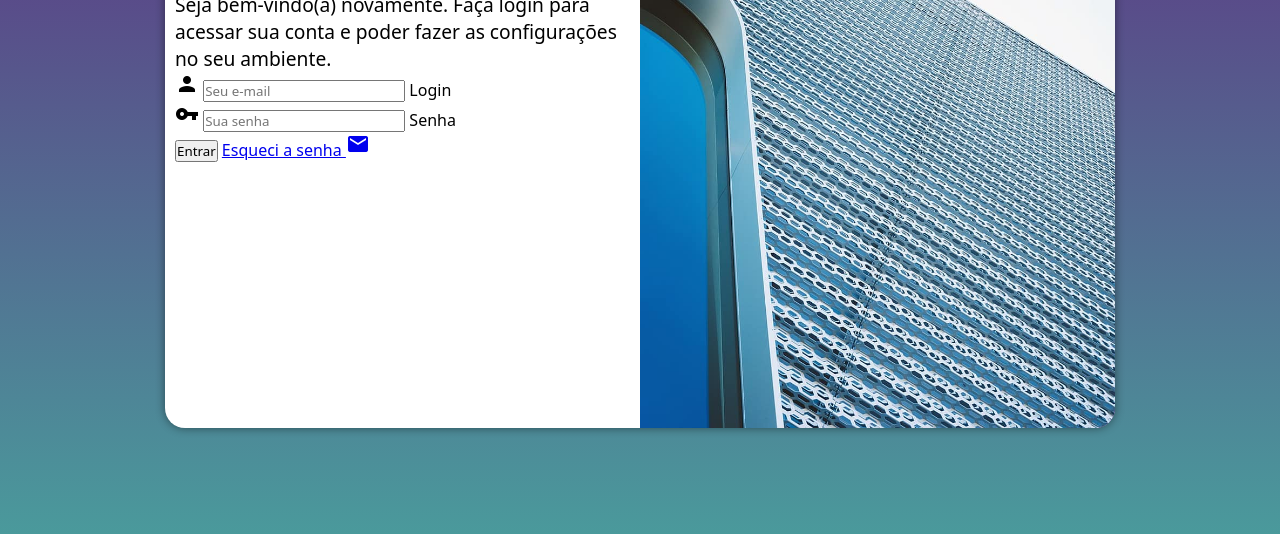
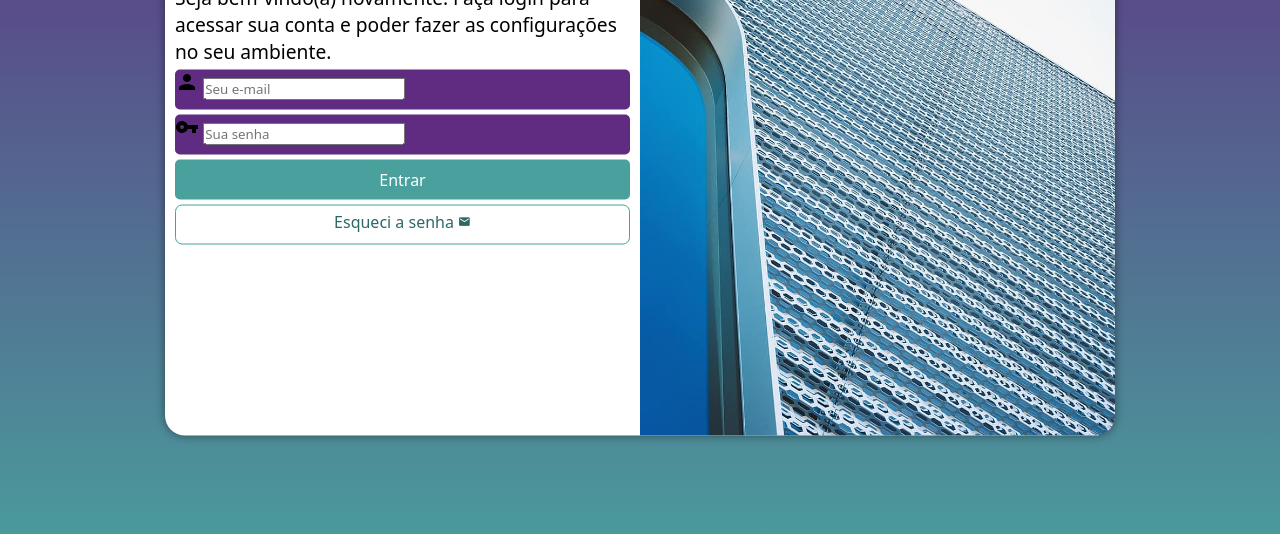
Before and after one commit to LockynBr/projeto-login, a plain HTML site: page index.html in a window 1280 px wide. Shown: the part 222-756 px from the top of the page. Drawn offline with Linux system fonts and the light colour scheme.

Commit message:
estilisando formulario

```diff
--- a/index.html
+++ b/index.html
@@ -30,7 +30,7 @@
                         <label for="isenha">Senha</label>
                     </div>
                     <input type="submit" value="Entrar">
-                    <a href="esqueci.html">Esqueci a senha <i class="material-icons">mail</i>
+                    <a href="esqueci.html" class="botao">Esqueci a senha <i class="material-icons">mail</i>
                     </a>
                 </form>
             </div>
--- a/styles/style.css
+++ b/styles/style.css
@@ -33,7 +33,7 @@ section#login {
     overflow: hidden;
     background-color: white;
     width: 250px;
-    height: 500px;
+    height: 515px;
     border-radius: 20px;
     box-shadow: 0px 0px 10px rgba(0, 0, 0, 0.466);
 
@@ -61,3 +61,55 @@ div#formulario > h1 {
 div#formulario > p {
     font-size: 0.8em;
 }
+
+form div.campo {
+    background-color: #5f2c82;
+    display: block;
+    width: 100%;
+    height: 40px;
+    border-radius: 5px;
+    margin: 5px 0px;
+}
+
+div.campo label {
+    display: none;
+}
+
+form input[type=submit] {
+    display: block;
+    font-size: 1em;
+    width: 100%;
+    height: 40px;
+    background-color: #49a09d;
+    color: white;
+    border: none;
+    border-radius: 5px;
+    cursor: pointer;
+}
+
+form input[type=submit]:hover {
+    background-color: #2c6866;
+}
+
+form a.botao {
+    display: block;
+    text-align: center;
+    font-size: 1em;
+    width: 100%;
+    padding-top: 5px;
+    margin-top: 5px;
+    height: 40px;
+    background-color: white;
+    color: #2c6866;
+    border: 1px solid #49a09d;
+    border-radius: 7px;
+    text-decoration: none;
+}
+
+form a.botao:hover {
+    background-color: #63ddd9;
+}
+
+form a.botao i {
+    font-size: 0.8em;
+}
```
